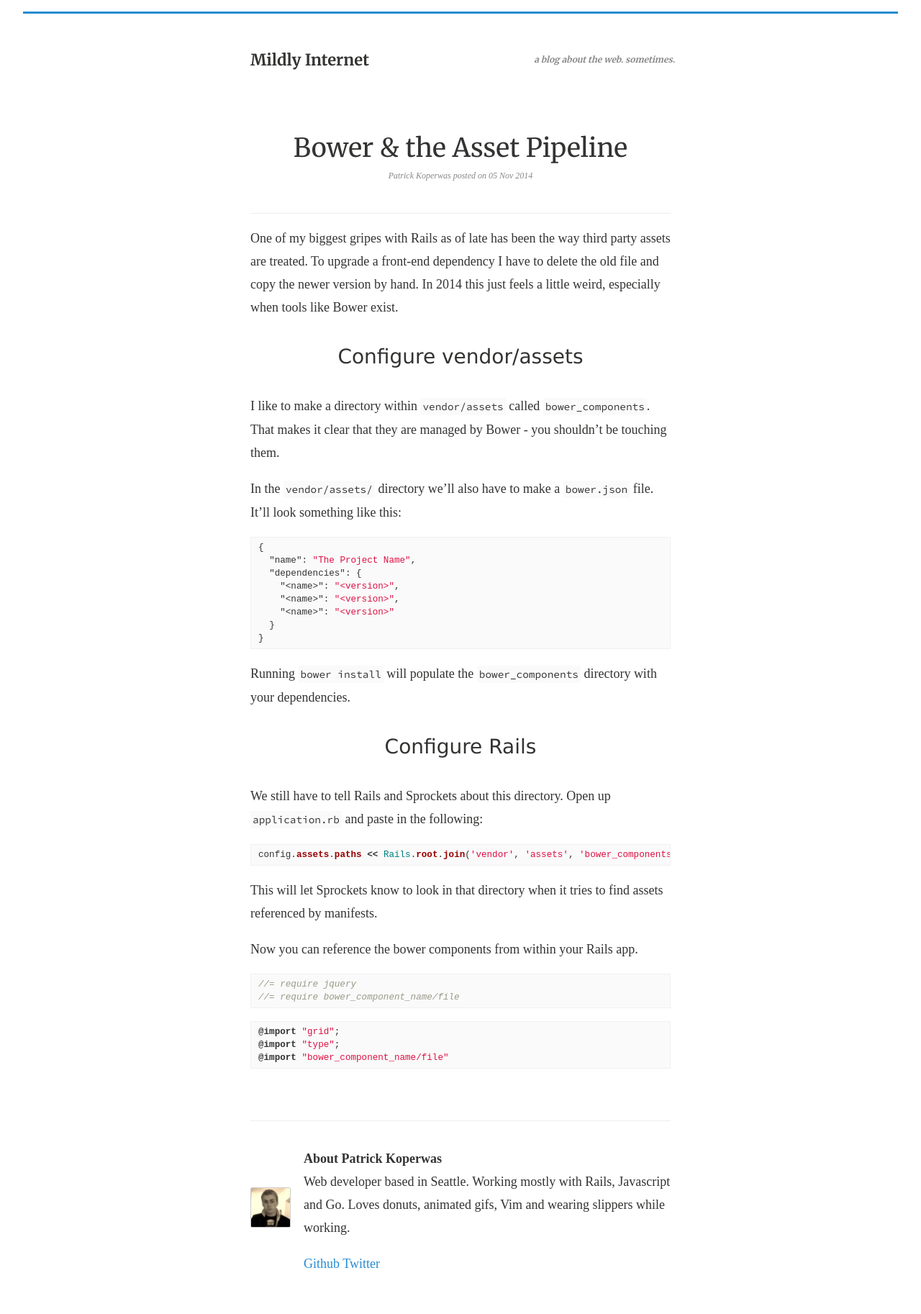
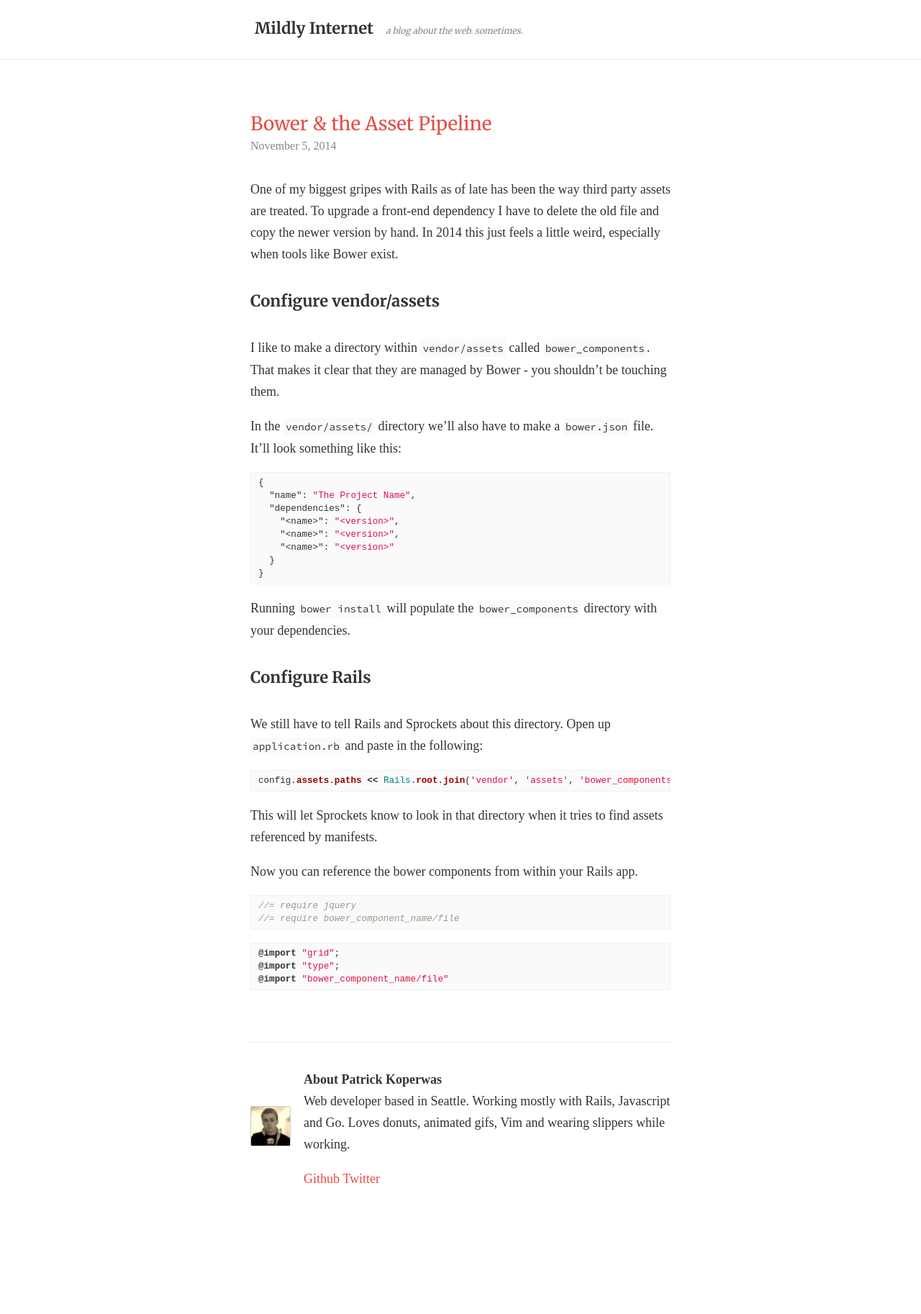
Before and after one commit to mildlyinternet/mildlyinternet.github.io, a Jekyll site: the page built from _posts/2014-11-05-bower-asset-pipeline.md, in a window 1280 px wide. Shown: the whole page at 72% size. Built offline with Jekyll 4.4.1, drawn with Linux system fonts in a browser that asks for light colours; some web fonts are replaced; Markdown is read by kramdown in place of the engine named in the settings; after the commit the page ends 1707 px from its top, so only the background shows below that.

Commit message:
Trying some changes

```diff
--- a/_layouts/default.html
+++ b/_layouts/default.html
@@ -23,11 +23,9 @@
 <body>
 
   <header class="main-header">
-    <div class="left">
+    <div class="content">
       <a href="/">Mildly Internet</a>
-    </div>
-    <div class="right">
-      <em>a blog about the web. sometimes.</em>
+      <em class="subline">a blog about the web. sometimes.</em>
     </div>
   </header>
   <div class="site">
--- a/_layouts/post.html
+++ b/_layouts/post.html
@@ -6,7 +6,7 @@ layout: default
   <header>
     <h1>{{ page.title }}</h1>
     <div class="date">
-      Patrick Koperwas posted on {{ page.date | date_to_string }}
+      {{ page.date | date: "%B %-d, %Y" }}
     </div>
   </header>
 
--- a/css/screen.scss
+++ b/css/screen.scss
@@ -4,6 +4,7 @@
 // Globals
 $blue: #268BD2;
 $dark-gray: #333332;
+$red: #e54b43;
 $muted: #888;
 $body-width: 620px;
 
@@ -25,13 +26,10 @@ html, body {
 body {
   -webkit-font-smoothing: antialiased;
   background-color: white;
-  border-top: 3px solid $blue;
   color: $dark-gray;
   font-family: "Droid Serif", serif;
   font-size: 18px;
-  line-height: 32px;
-  margin: 16px auto;
-  width: 95%;
+  line-height: 30px;
 }
 
 // Type
@@ -42,13 +40,14 @@ h1, h2, h3, h4, h5, h6 {
 }
 
 h1 {
-  font-size: 36px;
+  font-size: 26px;
+  color: $red;
 }
 
 h2 {
-  font: 28px Verdana, sans-serif;
-  text-align: center;
+  font-size: 22px;
   margin: 36px 0;
+  font-weight: 700;
 }
 
 h3 {
@@ -70,11 +69,11 @@ p {
 }
 
 a {
-  color: $blue;
+  color: $red;
   text-decoration: none;
 
   &:hover {
-    color: $blue;
+    color: $red;
   }
 }
 
@@ -109,8 +108,6 @@ blockquote {
   padding: 0 24px;
 }
 
-
-
 // Layout
 .site {
   margin: 0 auto;
@@ -127,18 +124,25 @@ blockquote {
 
 // Home
 .main-header {
-  align-items: center;
+  align-items: baseline;
   display: flex;
   font-size: 22px;
-  font-weight: bold;
+  font-weight: 700;
   font-family: "Merriweather", sans-serif;
-  margin: 36px auto 72px auto;
-  padding: 12px;
-  width: $body-width;
+  padding: 24px 24px;
+  margin-bottom: 72px;
+  border-bottom: 1px solid #eee;
 
-  .right {
-    margin-left: auto;
+  .content {
+    width: $body-width;
+    margin: 0 auto;
+    padding: 0 18px;
+  }
+
+  .subline {
+    margin-left: 12px;
     font-size: 12px;
+    font-weight: 400;
     color: $muted;
   }
 
@@ -146,7 +150,7 @@ blockquote {
     color: $dark-gray;
     padding-left: 6px;
 
-    &:hover { color: $blue; }
+    &:hover { color: $red; }
   }
 }
 
@@ -158,23 +162,22 @@ blockquote {
     font-size: 24px;
     a {
       color: $dark-gray;
-      &:hover { color: $blue; }
+      &:hover { color: $red; }
     }
   }
 }
 
 // Posts
 .post {
-  header {
-    border-bottom: 1px solid #eee;
-    padding: 0 0 36px 0;
-    text-align: center;
-  }
 
   .date {
     color: $muted;
-    font-size: 12px;
-    font-style: italic;
+    font-size: 16px;
+  }
+
+  header {
+    padding: 0 0 12px 0;
+    font-weight: 400;
   }
 
   img {
```
